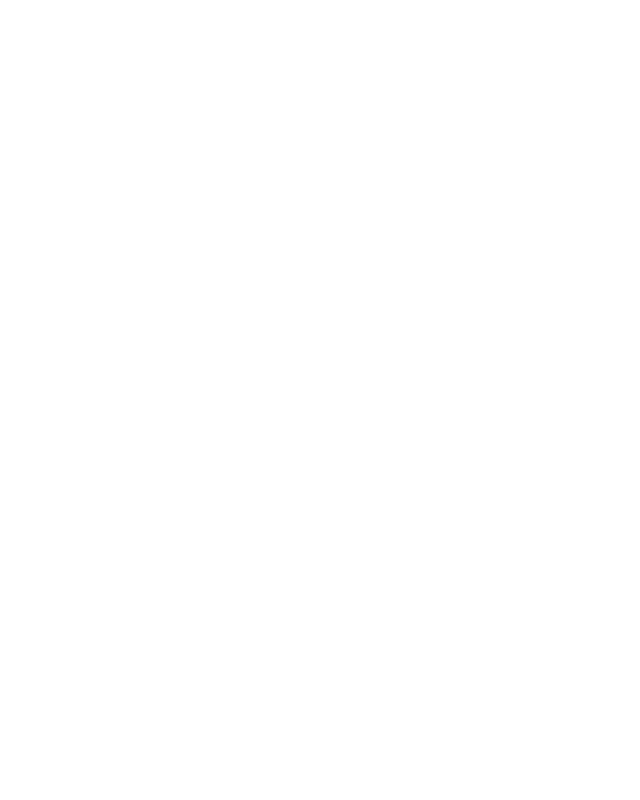
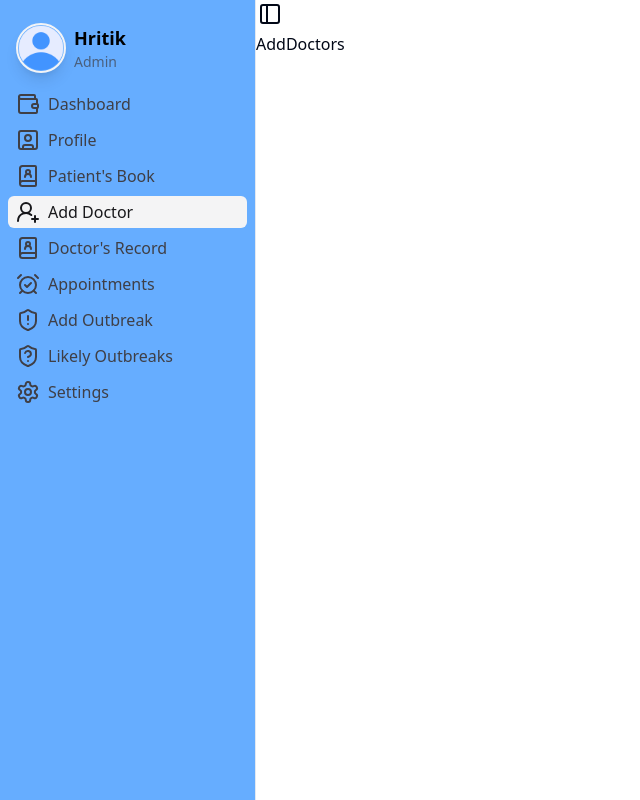
Before and after one commit to SGsubuuu-2322/HMS, a React (Vite) app in the folder HMS_App/: page /user/add-doctor in a window 1280 px wide. Before the commit this address had no page. Shown: the whole page, without its empty margins (0-640 px from the left). Built offline with nearby package versions, Linux system fonts and the light colour scheme; sample sign-in values are in the browser's storage; a web font is replaced by a local one.

Commit message:
Implemented routing logics and navigational stylings in sidebar...

```diff
--- /dev/null
+++ b/HMS_App/src/Pages/auth/AddDoctors.jsx
@@ -0,0 +1,7 @@
+// import React from 'react'
+
+const AddDoctors = () => {
+  return <div>AddDoctors</div>;
+};
+
+export default AddDoctors;
--- /dev/null
+++ b/HMS_App/src/Pages/auth/AddOutbreak.jsx
@@ -0,0 +1,7 @@
+// import React from 'react'
+
+const AddOutbreak = () => {
+  return <div>AddOutbreak</div>;
+};
+
+export default AddOutbreak;
--- /dev/null
+++ b/HMS_App/src/Pages/auth/Appointment.jsx
@@ -0,0 +1,7 @@
+// import React from 'react'
+
+const Appointment = () => {
+  return <div>Appointment</div>;
+};
+
+export default Appointment;
--- /dev/null
+++ b/HMS_App/src/Pages/auth/DoctorsRecord.jsx
@@ -0,0 +1,9 @@
+// import React from 'react'
+
+const DoctorsRecord = () => {
+  return (
+    <div>DoctorsRecord</div>
+  )
+}
+
+export default DoctorsRecord
--- /dev/null
+++ b/HMS_App/src/Pages/auth/LikelyOutbreak.jsx
@@ -0,0 +1,7 @@
+// import React from 'react'
+
+const LikelyOutbreak = () => {
+  return <div>LikelyOutbreak</div>;
+};
+
+export default LikelyOutbreak;
--- /dev/null
+++ b/HMS_App/src/Pages/auth/PatientBook.jsx
@@ -0,0 +1,7 @@
+// import React from 'react'
+
+const PatientBook = () => {
+  return <div>PatientBook</div>;
+};
+
+export default PatientBook;
--- /dev/null
+++ b/HMS_App/src/Pages/auth/Profile.jsx
@@ -0,0 +1,7 @@
+// import React from "react";
+
+const Profile = () => {
+  return <div>Profile</div>;
+};
+
+export default Profile;
--- a/HMS_App/src/components/custom/AppSidebar.jsx
+++ b/HMS_App/src/components/custom/AppSidebar.jsx
@@ -1,8 +1,11 @@
+import avatar from "../../assets/profile.png";
 import {
-  Calendar,
   SquareUser,
   BookUser,
-  Search,
+  UserRoundPlus,
+  AlarmClockCheck,
+  ShieldAlert,
+  ShieldQuestion,
   Settings,
   Wallet,
 } from "lucide-react";
@@ -17,34 +20,51 @@
   SidebarMenuButton,
   SidebarMenuItem,
 } from "@/components/ui/sidebar";
+import { NavLink, useLocation } from "react-router-dom";
+// import { useEffect, useState } from "react";
 // import { useState } from "react";
 
 // Menu items.
 const items = [
   {
     title: "Dashboard",
-    url: "#",
+    url: "/user/dashboard",
     icon: Wallet,
   },
   {
     title: "Profile",
-    url: "#",
+    url: "/user/profile",
     icon: SquareUser,
   },
   {
     title: "Patient's Book",
-    url: "#",
+    url: "/user/patients-book",
     icon: BookUser,
   },
   {
-    title: "Calendar",
-    url: "#",
-    icon: Calendar,
+    title: "Add Doctor",
+    url: "/user/add-doctor",
+    icon: UserRoundPlus,
   },
   {
-    title: "Search",
-    url: "#",
-    icon: Search,
+    title: "Doctor's Record",
+    url: "/user/doctors-record",
+    icon: BookUser,
+  },
+  {
+    title: "Appointments",
+    url: "/user/appointments",
+    icon: AlarmClockCheck,
+  },
+  {
+    title: "Add Outbreak",
+    url: "/user/add-outbreak",
+    icon: ShieldAlert,
+  },
+  {
+    title: "Likely Outbreaks",
+    url: "/user/likely-outbreaks",
+    icon: ShieldQuestion,
   },
   {
     title: "Settings",
@@ -54,20 +74,51 @@
 ];
 
 export function AppSidebar() {
+  const location = useLocation();
+  // const [route, setRoute] = useState("/user/dashboard");
+
+  // useEffect(() => {
+  //   setRoute(location.pathname);
+  //   console.log(route);
+  // }, [location]);
+
   return (
     <Sidebar collapsible="icon">
       <SidebarContent>
         <SidebarGroup>
-          <SidebarGroupLabel>Application</SidebarGroupLabel>
+          <SidebarGroupLabel className="py-10">
+            <div className="flex justify-center items-center">
+              <span>
+                <img
+                  src={avatar}
+                  alt="profile Img"
+                  className="border-2 border-gray-100 w-[50px] h-[50px] object-cover rounded-full shadow-lg cursor-pointer"
+                />
+              </span>
+              <span className="ml-2">
+                <h2 className="font-semibold text-lg text-black">Hritik</h2>
+                <h2 className="text-sm font-medium">Admin</h2>
+              </span>
+            </div>
+          </SidebarGroupLabel>
           <SidebarGroupContent>
             <SidebarMenu>
               {items.map((item) => (
                 <SidebarMenuItem key={item.title}>
-                  <SidebarMenuButton asChild tooltip={item.title}>
-                    <a href={item.url}>
-                      <item.icon />
-                      <span>{item.title}</span>
-                    </a>
+                  <SidebarMenuButton
+                    asChild
+                    tooltip={item.title}
+                    isActive={item.url == location.pathname ? "true" : "false"}
+                  >
+                    <NavLink
+                      to={item.url}
+                      className="hover:font-medium hover:text-[#0077ff94]"
+                    >
+                      <span className="text-xl">
+                        <item.icon />
+                      </span>
+                      <span className="text-base">{item.title}</span>
+                    </NavLink>
                   </SidebarMenuButton>
                 </SidebarMenuItem>
               ))}
```
Also changed, not shown: HMS_App/src/routes/AuthRoutes.js (+35 -0 lines), HMS_App/src/assets/profile.png (added).
